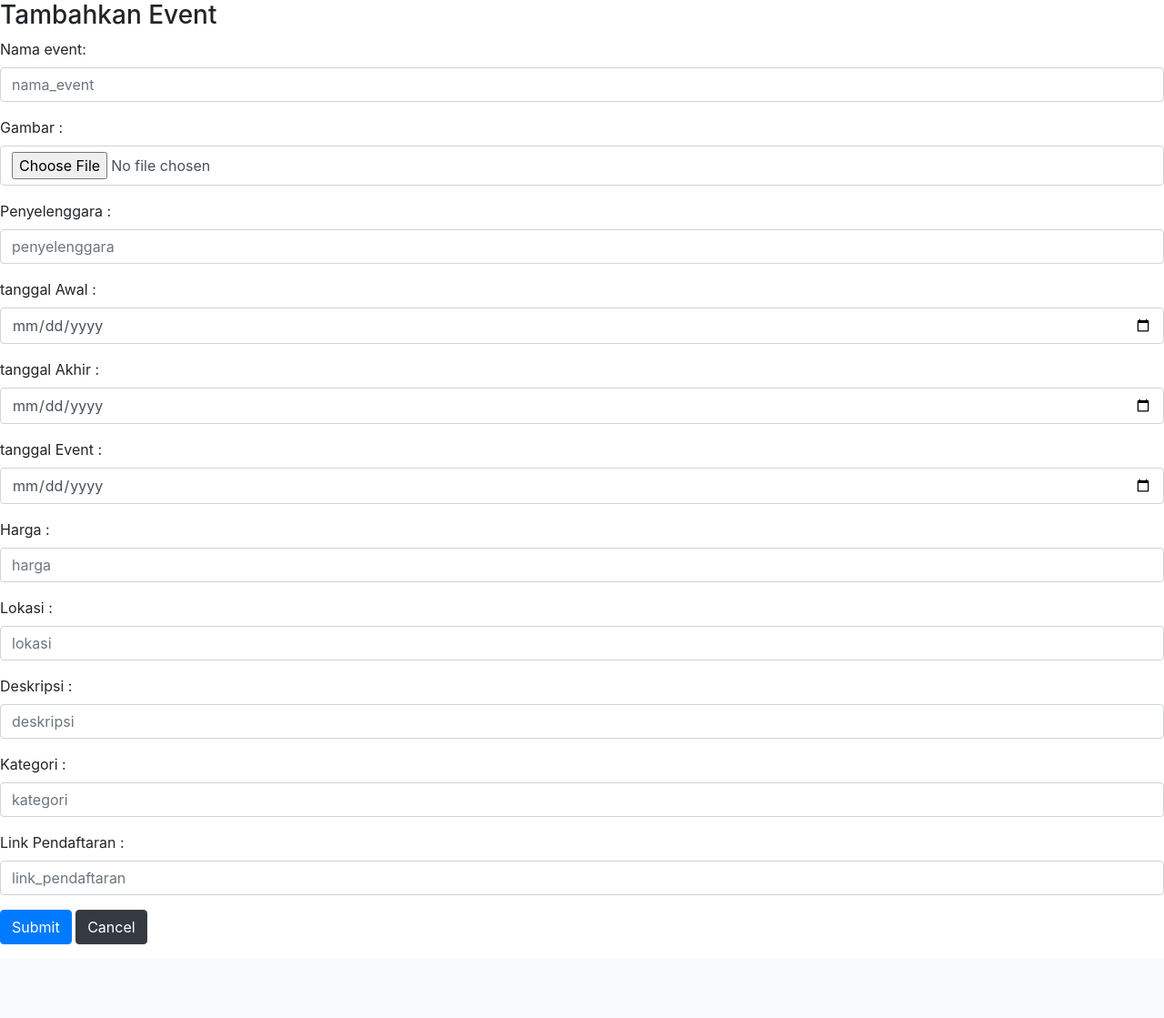
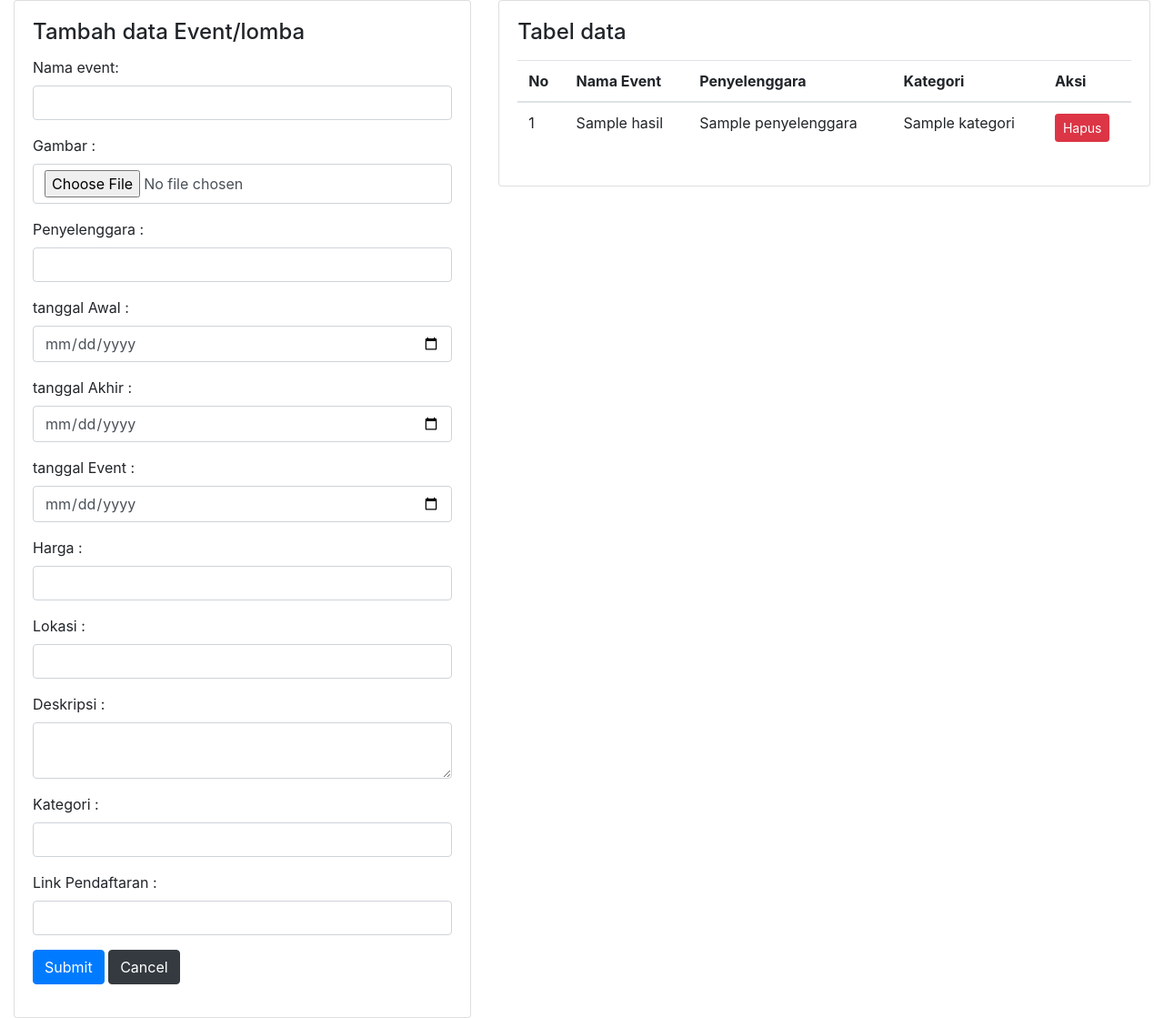
Before and after one commit to JakaAlfariza/PNBTC, a CodeIgniter app: the page made by application/views/Vadmin.php in a window 1280 px wide. Shown: the part 66-1185 px from the top of the page at 91% size. Before the commit the page ends 1104 px from the top, so only its background shows below. Run offline with CodeIgniter, Linux system fonts and the light colour scheme; tables that the repository leaves empty or names only in its code hold one stand-in row (values such as "Sample post"); the template is opened without the code that fills it: most values are stand-ins (such as "Sample title", 1, 10 or a date in 2020); some libraries are stand-ins or nearby versions.

Commit message:
admin gorengan 2

```diff
--- a/application/views/Vadmin.php
+++ b/application/views/Vadmin.php
@@ -16,61 +16,136 @@
       <ul class="navbar-nav font-weight-bold">
 
         <li class="nav-item">
-          <a class="nav-link" style="margin-left: 20px;" href="<?= base_url('cadmin/logout');?>"> <i class="fa fa-sign-out"></i>
+          <a class="nav-link" style="margin-left: 20px;" href="<?= base_url('cadmin/logout');?>"> <i class="fa-solid fa-sign-out"></i>
 		  log out</a>
         </li>
       </ul>
     </nav>
 
-    <h3>Tambahkan Event</h3>
-    <form class="forms-sample" method="POST" enctype="multipart/form-data">
+
+    <div class="container-fluid page-body-wrapper">
+
+			<div class="main-panel">
+				<div class="content-wrapper">
+					<div class="page-header">
+
+					</div>
+					<div class="row">
+						<div class="col-lg-5 grid-margin stretch-card">
+							<div class="card">
+								<div class="card-body">
+									<h4 class="card-title">Tambah data Event/lomba</h4>
+            <form class="forms-sample" method="POST" action="<?php echo base_url('cadmin/simpandataevent'); ?>">
 										<div class="form-group">
 											<label for="exampleInputName1">Nama event:</label>
-											<input type="text" name="nama_event" class="form-control"  placeholder="nama_event" required>
+											<input type="text" name="nama_event" class="form-control"   required>
 										</div>
 										<div class="form-group">
 											<label for="exampleInputName1">Gambar :</label>
-											<input type="file" name="gambar" class="form-control" placeholder="gambar" required>
+											<input type="file" name="gambar" class="form-control"  required>
 										</div>
 										<div class="form-group">
                                             <label for="exampleInputName1">Penyelenggara :</label>
-											<input type="text" name="penyelenggara" class="form-control"  placeholder="penyelenggara" required>
+											<input type="text" name="penyelenggara" class="form-control"   required>
 										</div>
 										<div class="form-group">
                                         <label for="exampleInputName1">tanggal Awal :</label>
-											<input type="date" name="tgl_awal" class="form-control"  placeholder="tgl_awal" required>
+											<input type="date" name="tgl_awal" class="form-control"   required>
 										</div>
                                         <div class="form-group">
                                         <label for="exampleInputName1">tanggal Akhir :</label>
-											<input type="date" name="tgl_akhir" class="form-control"  placeholder="tgl_akhir" required>
+											<input type="date" name="tgl_akhir" class="form-control"  required>
 										</div>
                                         <div class="form-group">
                                         <label for="exampleInputName1">tanggal Event :</label>
-											<input type="date" name="tgl_event" class="form-control"  placeholder="tgl_event" required>
+											<input type="date" name="tgl_event" class="form-control"   required>
 										</div>
                                         <div class="form-group">
                                         <label for="exampleInputName1">Harga :</label>
-											<input type="text" name="harga" class="form-control"  placeholder="harga" required>
+											<input type="text" name="harga" class="form-control"   required>
 										</div>
                                         <div class="form-group">
                                         <label for="exampleInputName1">Lokasi :</label>
-											<input type="text" name="lokasi" class="form-control"  placeholder="lokasi" required>
+											<input type="text" name="lokasi" class="form-control"   required>
 										</div>
-                                        <div class="form-group">
-                                        <label for="exampleInputName1">Deskripsi :</label>
-											<input type="text" name="deskripsi" class="form-control"  placeholder="deskripsi" required>
-										</div>
+                    <div class="form-group">
+						<label>Deskripsi :</label>
+						<textarea class="form-control" name="deskripsi" required></textarea>
+					</div>
                                         <div class="form-group">
                                         <label for="exampleInputName1">Kategori :</label>
-											<input type="text" name="kategori" class="form-control"  placeholder="kategori" required>
+											<input type="text" name="kategori" class="form-control"   required>
 										</div>
                                         <div class="form-group">
                                         <label for="exampleInputName1">Link Pendaftaran :</label>
-											<input type="text" name="link_pendaftaran" class="form-control"  placeholder="link_pendaftaran" required>
+											<input type="text" name="link_pendaftaran" class="form-control"   required>
 										</div>
 									<button type="submit" name="submit" class="btn btn-primary me-2">Submit</button>
 									<button type="reset" class="btn btn-dark">Cancel</button>
 								</form>
+                </div>
+						</div>
+					</div>
+					<div class="col-lg-7 grid-margin stretch-card">
+						<div class="card">
+							<div class="card-body" >
+								<h4 class="card-title">Tabel data</h4>
+								</p>
+								<div class="table-responsive" >
+									<table class="table table-hover" id="tabel-data">
+										<thead>
+											<tr>
+                        <th>No</th>
+												<th>Nama Event</th>
+												<th>Penyelenggara</th>
+												<th>Kategori</th>
+												<th>Aksi</th>
+											</tr>
+										</thead>
+
+                    <tbody>
+             <?php
+                 if(empty($hasil))
+                 {
+                     echo "Data Kosong";
+                 }
+                 else
+                 {
+                     $no=1;
+                     foreach ($hasil as $data):
+             ?>
+               <tr>
+                 <td><?php echo $no; ?></td>
+                 <td><?php echo $data->nama_event ?></td>
+                 <td><?php echo $data->penyelenggara ?></td>
+                 <td><?php echo $data->kategori ?></td>
+
+                 <td>
+
+                     <button type="button" onclick="hapusdata
+                     ('<?php echo $data->IdBarang ?>')" class="btn btn-sm btn-danger">Hapus</button>
+                 </td>
+               </tr>
+
+              <?php
+                      $no++;
+                      endforeach;
+                 }
+              ?>
+
+
+               </tr>
+             </tbody>
+           </table>
+
+           <script>
+               function hapusdata(IdBarang){
+                   if(confirm("Apakah yakin menghapus data ini?")){
+                     window.open("<?php echo base_url()?>cadmin/hapusdata/"+id_event,"_self");
+                   }
+               }
+           </script>
+
 
     <!-- Bootstrap JS and dependencies -->
     <script src="https://code.jquery.com/jquery-3.2.1.slim.min.js" integrity="sha384-KJ3o2DKtIkvYIK3UENzmM7KCkRr/rE9/Qpg6aAZGJwFDMVNA/GpGFF93hXpG5KkN" crossorigin="anonymous"></script>
```
Also changed, not shown: application/controllers/Cadmin.php (+15 -0 lines), application/models/Mdataevent.php (added, +60 -0 lines).
